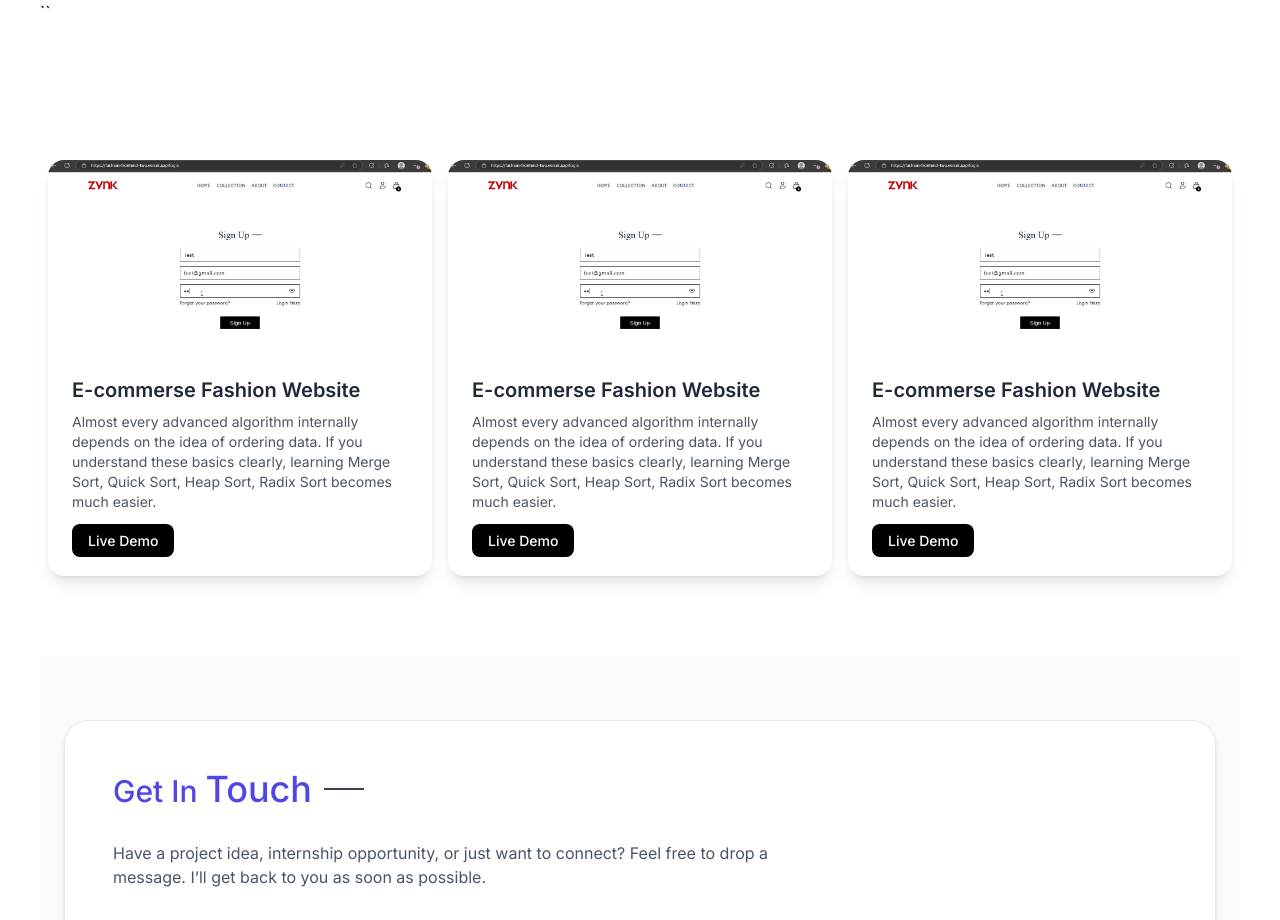
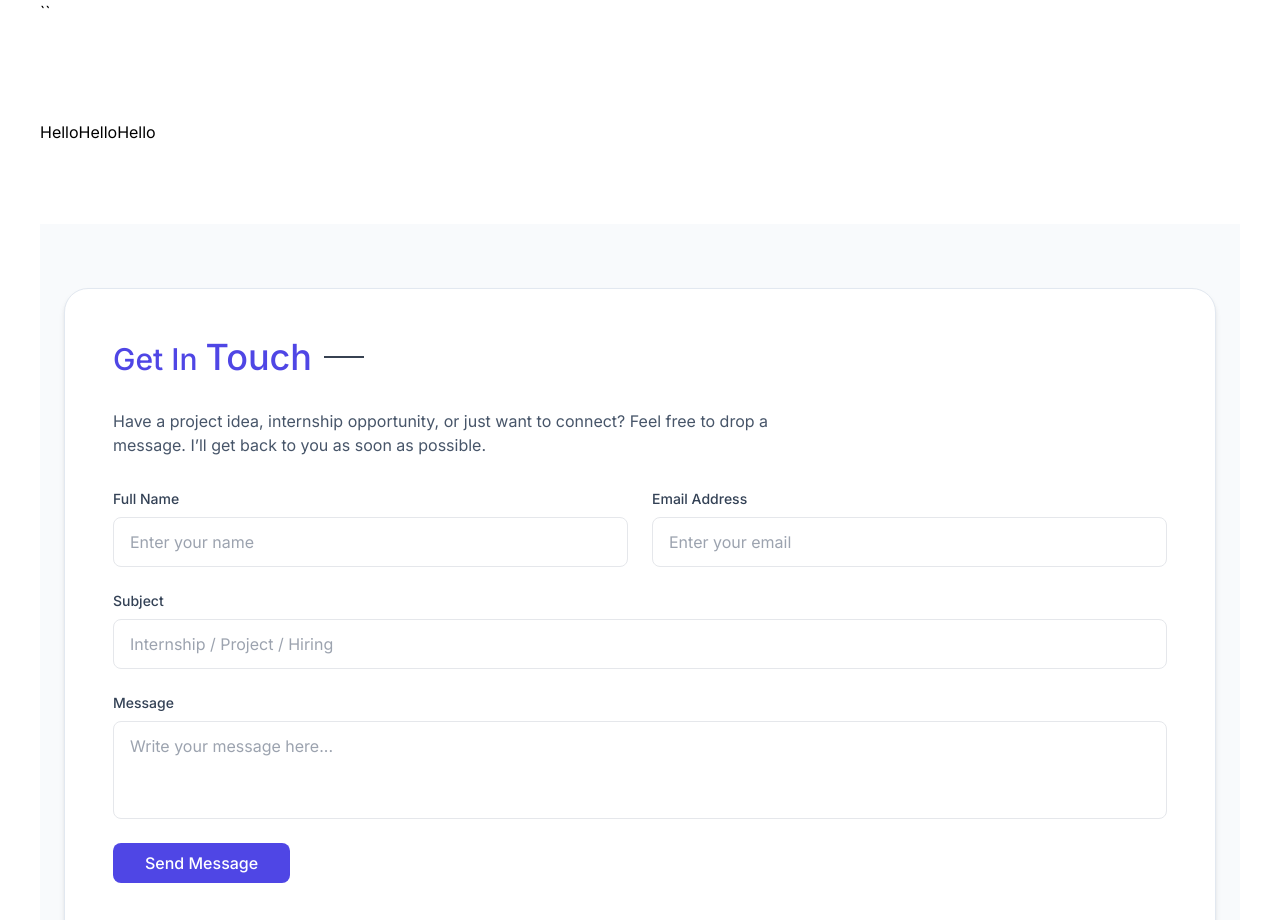
Before and after one commit to Mohit-Rajak/PORTFOLIO, a React (Vite) app: page / in a window 1280 px wide. Shown: the part 6520-7440 px from the top of the page. Built offline with nearby package versions, Linux system fonts and the light colour scheme.

Commit message:
Project SetUp

```diff
--- a/src/assets/assets.js
+++ b/src/assets/assets.js
@@ -5,10 +5,30 @@ export const assets = {
     zync,
 }
 
+// assets.js
 export const projects = [
-    {
-    image : [zync],
-    name : "E-commerse Fashion Website",
-    description : "Almost every advanced algorithm internally depends on the idea of ordering data. If you understand these basics clearly, learning Merge Sort, Quick Sort, Heap Sort, Radix Sort becomes much easier.",
-    }
-]
+  {
+    id: 1,
+    name: "Fashion Store",
+    description: "Modern fashion e-commerce website built using MERN stack.",
+    image: [zync],
+    liveLink: "https://fashion-frontend-two.vercel.app/",
+    githubLink: "https://github.com/mohitrajak/fashion-store"
+  },
+  {
+    id: 2,
+    name: "Stock Sphere",
+    description: "Stock market tracking & analysis web app.",
+    image: ["/images/stock.png"],
+    liveLink: "https://stocksphere.vercel.app/",
+    githubLink: "https://github.com/mohitrajak/stock-sphere"
+  },
+  {
+    id: 3,
+    name: "Chat App",
+    description: "Real-time chat application using Socket.io.",
+    image: ["/images/chat.png"],
+    liveLink: "https://chatapp.vercel.app/",
+    githubLink: "https://github.com/mohitrajak/chat-app"
+  }
+];
--- a/src/components/ProjectCard.jsx
+++ b/src/components/ProjectCard.jsx
@@ -1,36 +1,11 @@
-import React from "react";
-import { projects } from "../assets/assets.js";
-import { Link } from 'react-router-dom';
+import React from 'react'
 
 const ProjectCard = () => {
-  const project = projects[0];
+  return (
+    <div>
+      <h1>Hello</h1>
+    </div>
+  )
+}
 
-  return (
-    <div className="max-w-sm mx-auto mt-10 bg-white rounded-2xl shadow-lg hover:shadow-2xl transition duration-300 overflow-hidden">
-
-      <img
-        src={project.image[0]}
-        alt={project.name}
-        className="w-full h-48 object-cover"
-      />
-
-      {/* Content */}
-      <div className="p-6">
-        <h2 className="text-xl font-semibold text-gray-800 mb-2">
-          {project.name}
-        </h2>
-
-        <p className="text-gray-600 text-sm mb-4">
-          {project.description}
-        </p>
-
-        {/* Button */}
-        <Link to="https://fashion-frontend-two.vercel.app/" className="px-4 py-2 text-sm font-medium text-white bg-black rounded-lg hover:bg-gray-800 transition">
-          Live Demo
-        </Link>
-      </div>
-    </div>
-  );
-};
-
-export default ProjectCard;
+export default ProjectCard
```
